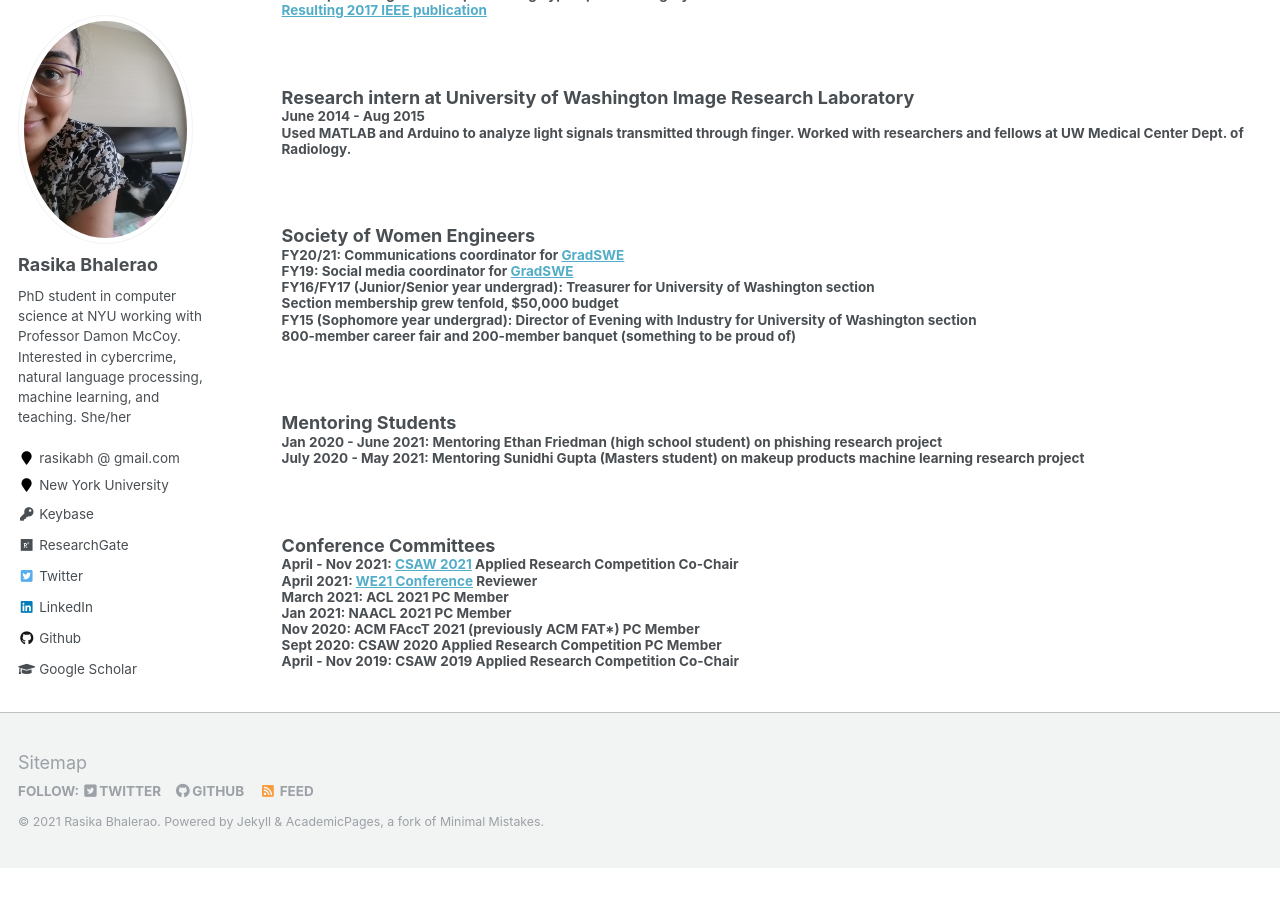
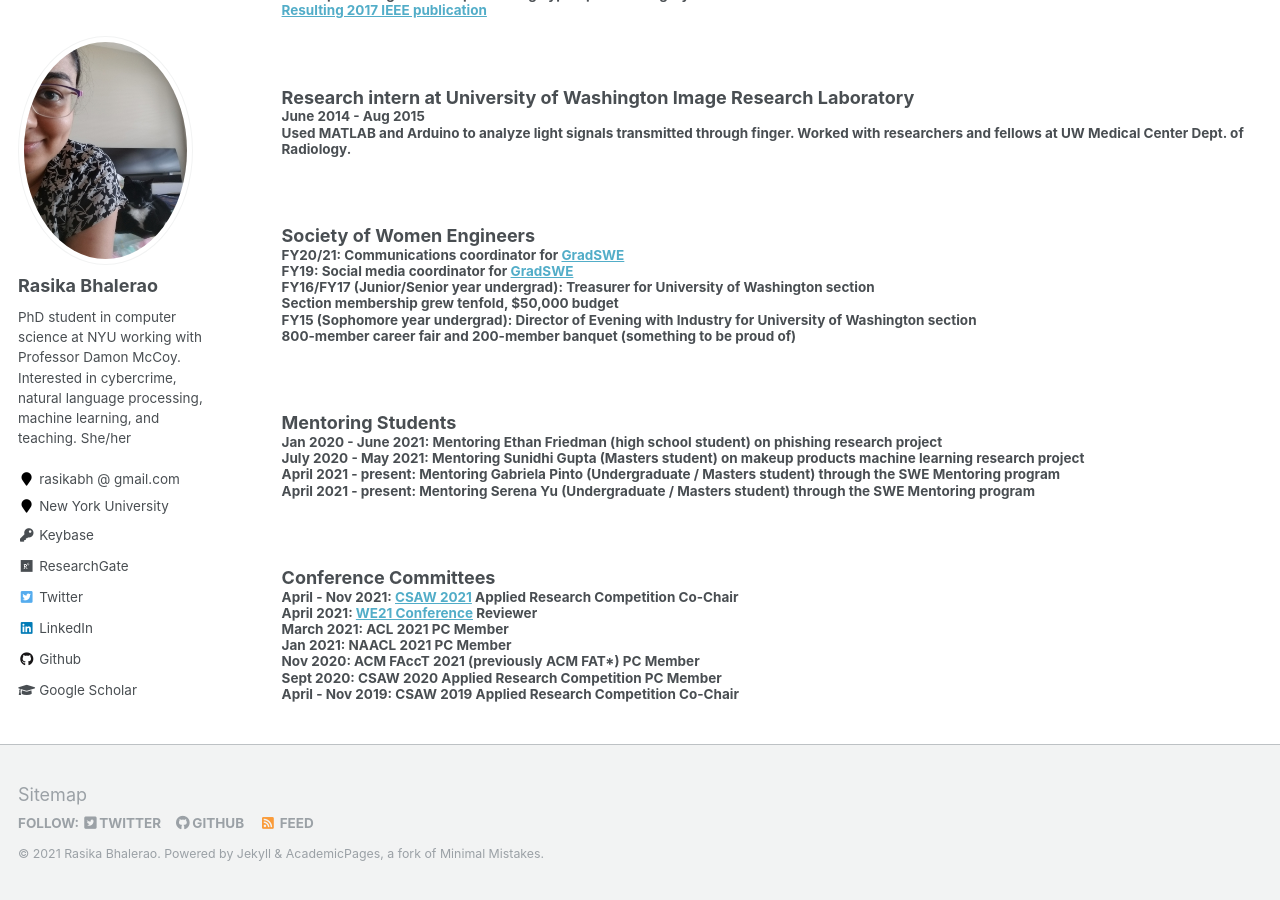
Before and after one commit to rasikabh/rasikabh.github.io, a Jekyll site: the page built from _pages/positions.md, in a window 1280 px wide and 900 px high, scrolled down 840 px. Built offline with Jekyll 4.4.1, drawn with Linux system fonts in a browser that asks for light colours; before the commit the page ends 1708 px from its top, so only the background shows below that.

Commit message:
Update positions.md

```diff
--- a/_pages/positions.md
+++ b/_pages/positions.md
@@ -62,6 +62,8 @@
 ### Mentoring Students
 #### Jan 2020 - June 2021: Mentoring Ethan Friedman (high school student) on phishing research project
 #### July 2020 - May 2021: Mentoring Sunidhi Gupta (Masters student) on makeup products machine learning research project
+#### April 2021 - present: Mentoring Gabriela Pinto (Undergraduate / Masters student) through the SWE Mentoring program
+#### April 2021 - present: Mentoring Serena Yu (Undergraduate / Masters student) through the SWE Mentoring program
 <br/>
 
 ### Conference Committees
```
